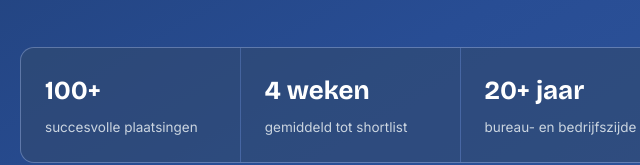
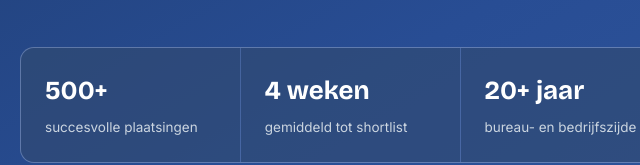
Before and after one commit to mrstekelenburg/remorec, a plain HTML site: page index.html in a window 1280 px wide. Shown: the part 640-805 px from the top of the page, 84-724 px from the left. Drawn offline with nearby package versions, Linux system fonts and the light colour scheme.

Commit message:
Update index.html

```diff
--- a/index.html
+++ b/index.html
@@ -302,7 +302,7 @@ footer .foot-bottom button.linkknop:hover{color:var(--orange)}
       <a href="#diensten" class="btn btn-ghost">Bekijk diensten &amp; tarieven</a>
     </div>
     <div class="stats">
-      <div class="stat"><b>100+</b><span>succesvolle plaatsingen</span></div>
+      <div class="stat"><b>500+</b><span>succesvolle plaatsingen</span></div>
       <div class="stat"><b>4 weken</b><span>gemiddeld tot shortlist</span></div>
       <div class="stat"><b>20+ jaar</b><span>bureau- en bedrijfszijde</span></div>
       <div class="stat"><b>100%</b><span>Recruitercode &amp; AVG</span></div>
```
